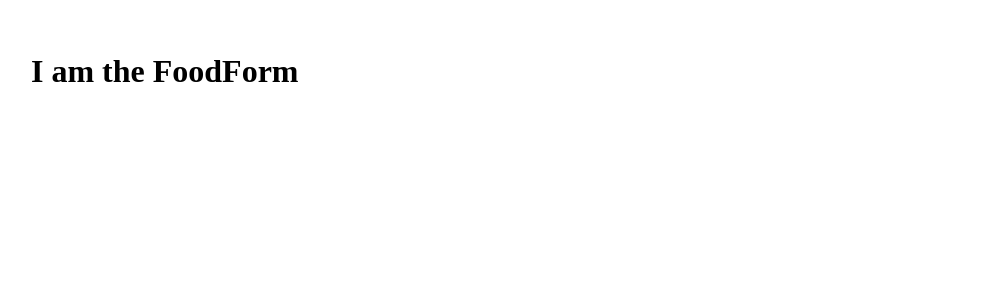
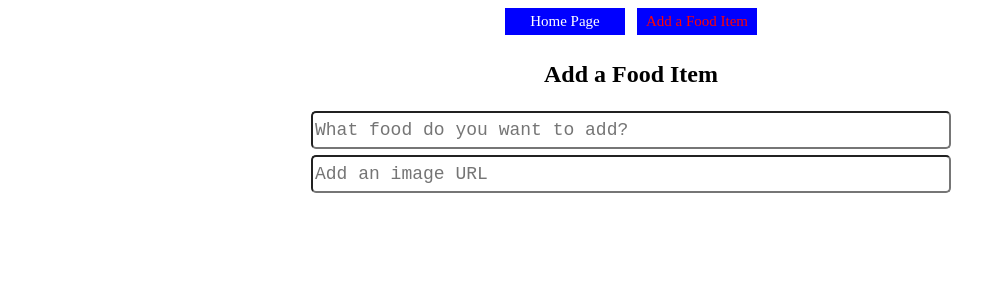
Before and after one commit to aiamsubhabp/food-app, a React (Create React App) app: page /foodform in a window 1280 px wide. Shown: the top 300 px of the page, without its empty margins (9-991 px from the left). Built offline with nearby package versions, Linux system fonts and the light colour scheme.

Commit message:
add desserts tp db.json

```diff
--- a/db.json
+++ b/db.json
@@ -17,11 +17,25 @@
         "name": "Burritos",
         "image": "https://3f4c2184e060ce99111b-f8c0985c8cb63a71df5cb7fd729edcab.ssl.cf2.rackcdn.com/media/17708/beefsteakburritos.jpg",
         "likes": 0
+      }
+    ],
+    "desserts": [
+      {
+        "id": 1,
+        "name": "Ice Cream",
+        "image": "https://www.daringgourmet.com/wp-content/uploads/2023/07/Cookies-and-Cream-Ice-Cream-Recipe-3.jpg",
+        "likes": 0
       },
       {
-        "id": 4,
-        "name": "Hotdogs",
-        "image": "https://arc-anglerfish-washpost-prod-washpost.s3.amazonaws.com/public/IPJAY7WQUAI6ZCDL353BQPJDH4.jpg",
+        "id": 2,
+        "name": "Mangos and Sticky Rice",
+        "image": "https://elavegan.com/wp-content/uploads/2020/07/drizzling-coconut-sauce-over-mango-sticky-rice.jpg",
+        "likes": 0
+      },
+      {
+        "id": 3,
+        "name": "Fudge Brownies",
+        "image": "https://www.kingarthurbaking.com/sites/default/files/recipe_legacy/4-3-large_0.jpg",
         "likes": 0
       }
     ]
--- a/src/App.js
+++ b/src/App.js
@@ -2,7 +2,6 @@ import React from 'react';
 import logo from './logo.svg';
 import './App.css';
 import NavBar from './components/NavBar'
-import FoodForm from './components/FoodForm'
 import FoodContainer from './components/FoodContainer'
 import { useState, useEffect } from 'react';
 
@@ -21,7 +20,6 @@ function App() {
   return (
     <div className="App">
       <NavBar />
-      <FoodForm />
       <FoodContainer
         foods={foods}
       />
--- a/src/components/FoodForm.js
+++ b/src/components/FoodForm.js
@@ -1,7 +1,24 @@
+import NavBar from "./NavBar"
+
 function FoodForm() {
     return(
-        <div>
-            <h1>I am the FoodForm</h1>
+        <div className="App">
+            <NavBar />
+            <form>
+                <h2>Add a Food Item</h2>
+                <input
+                    type="text"
+                    name="name"
+                    placeholder="What food do you want to add?"
+                    className="input-text"
+                />
+                <input
+                    type="text"
+                    name="image"
+                    placeholder="Add an image URL"
+                    className="input-text"
+                />
+            </form>
         </div>
     )
 }
--- a/src/index.css
+++ b/src/index.css
@@ -36,3 +36,12 @@ h2 {
   height: 12rem;
   width: auto;
 }
+
+.input-text {
+  border-radius: 5px;
+  height: 2rem;
+  width: 50%;
+  font-size: 18px;
+  font-family: monospace;
+  margin: 3px;
+}
```
